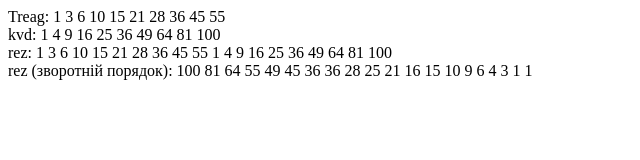
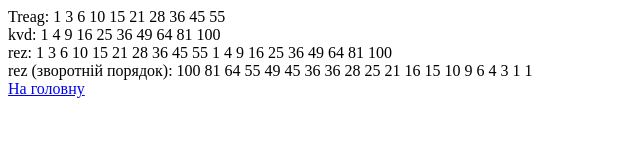
Before and after one commit to Kristina015/lab14, a plain HTML site: page lab4_1.html in a window 1280 px wide. Shown: the full height of the page, 0-640 px from the left. Drawn offline with Linux system fonts and the light colour scheme.

Commit message:
Update lab4_1.html

```diff
--- a/lab4_1.html
+++ b/lab4_1.html
@@ -28,5 +28,6 @@
 	rez.sort(function(a,b){return b-a});
 	document.write("rez (зворотній порядок): " + rez.join("  ") + "<br>");
 </script>
+	<a class="btn" href="index.html">На головну</a>
 </body>
 </html>
```
